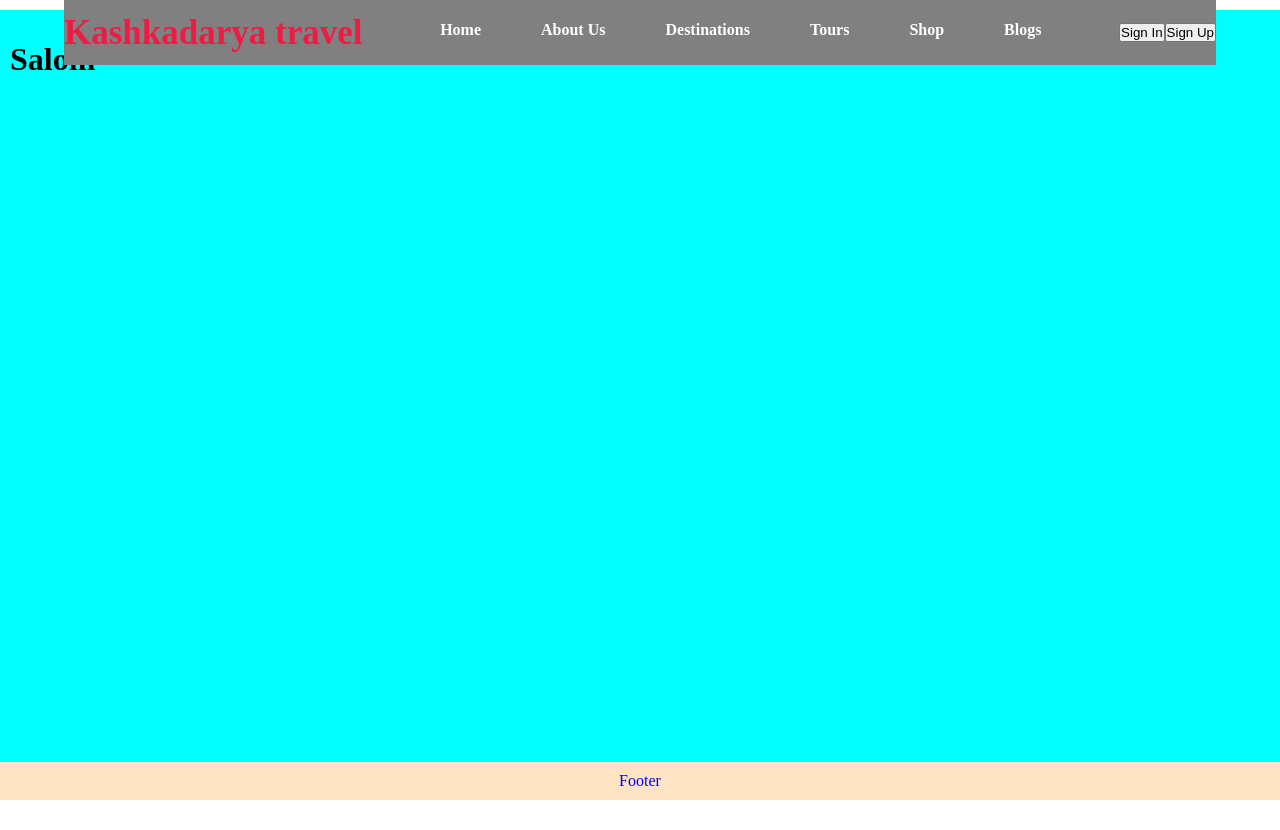
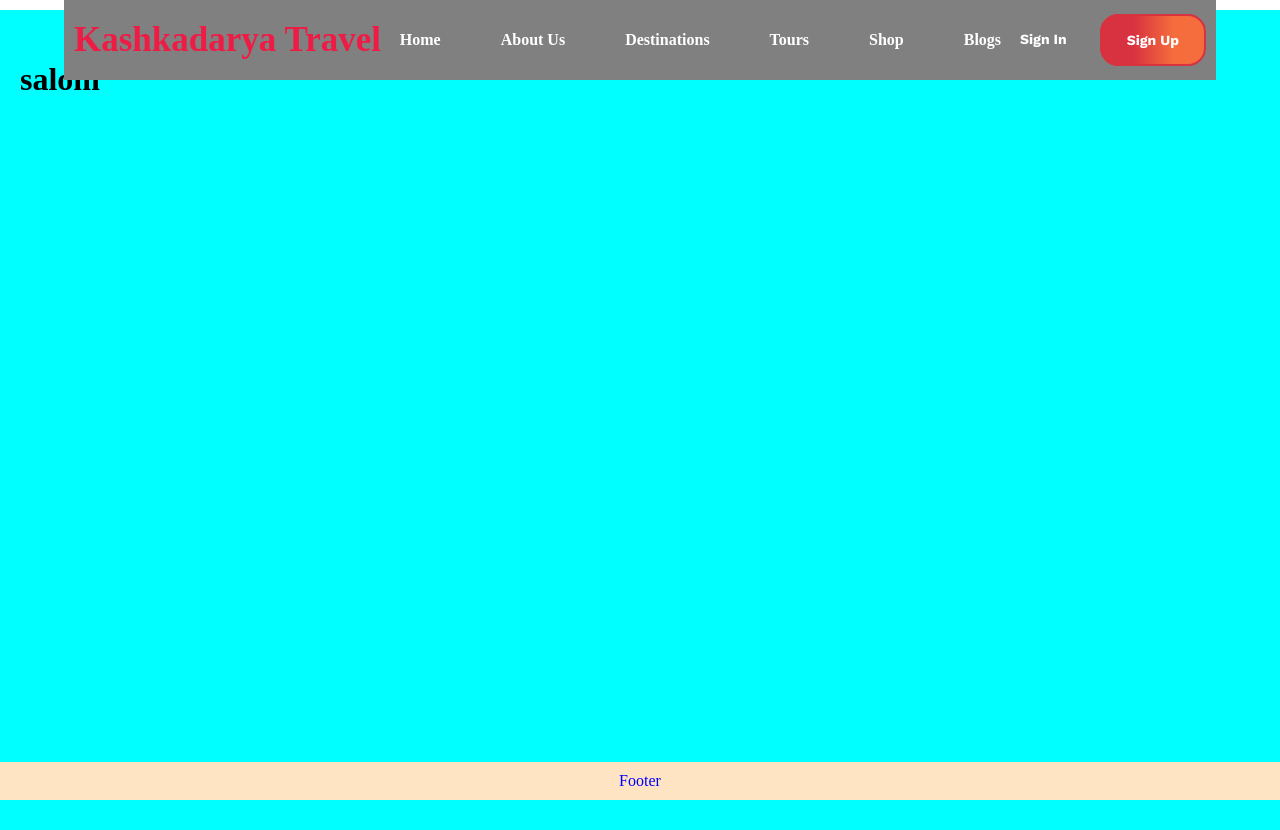
Before and after one commit to AdhamMeyliyev/my_museum, a React (Vite) app: page / in a window 1280 px wide. Before the commit the page ends 800 px from the top, so only its background shows below. Built offline with nearby package versions, Linux system fonts and the light colour scheme; a web font is replaced by a local one.

Commit message:
Header update

```diff
--- a/package.json
+++ b/package.json
@@ -11,7 +11,8 @@
   },
   "dependencies": {
     "react": "^19.1.1",
-    "react-dom": "^19.1.1"
+    "react-dom": "^19.1.1",
+    "react-router-dom": "^7.9.4"
   },
   "devDependencies": {
     "@eslint/js": "^9.35.0",
--- a/src/App.jsx
+++ b/src/App.jsx
@@ -1,15 +1,27 @@
-import Header from '../src/layouts/header/Header'
-import Footer from './layouts/footer/Footer'
-import "./App.scss"
+import { Route, BrowserRouter as Router, Routes } from 'react-router-dom'
+import './App.scss'
 import Layout from './layouts/layout/Layout'
 
+// Sahifalar
+// import Home from "./pages/Home";
+// import About from "./pages/About";
+// import Destinations from "./pages/Destinations";
+// import Tours from "./pages/Tours";
+// import Shop from "./pages/Shop";
+// import Blogs from "./pages/Blogs";
+// import SignIn from "./pages/SignIn";
+// import SignUp from "./pages/SignUp";
+
 const App = () => {
-	return <div>
-    <Layout>
-      <h1>Salom</h1>
-
-    </Layout>
-  </div>
+	return (
+		<Router>
+			<Layout>
+				<Routes>
+					<Route path='/' element={<Layout><h1>salom</h1></Layout>} />
+				</Routes>
+			</Layout>
+		</Router>
+	)
 }
 
 export default App
--- a/src/layouts/header/Header.jsx
+++ b/src/layouts/header/Header.jsx
@@ -1,3 +1,4 @@
+import { Link } from 'react-router-dom'
 import './HeaderStyle.scss'
 
 const Header = () => {
@@ -6,24 +7,44 @@ const Header = () => {
 		<div className='container'>
 			<header className='header'>
 				{/* Header Logo */}
-				<span className='header_logo'>Kashkadarya travel</span>
+
+				<Link className='header_logo' to='/'>
+					Kashkadarya Travel
+				</Link>
+
 				{/* Navbar start */}
 				<nav className='navbar'>
 					<ol className='nav_list'>
-						<li className='nav_item'>Home</li>
-						<li className='nav_item'>About Us</li>
-						<li className='nav_item'>Destinations</li>
-						<li className='nav_item'>Tours</li>
-						<li className='nav_item'>Shop</li>
-						<li className='nav_item'>Blogs</li>
+						<li className='nav_item'>
+							<Link className='nav_item_link' to='/'>Home</Link>
+						</li>
+						<li className='nav_item'>
+							<Link className='nav_item_link' to='/about'>About Us</Link>
+						</li>
+						<li className='nav_item'>
+							<Link className='nav_item_link' to='/destinations'>Destinations</Link>
+						</li>
+						<li className='nav_item'>
+							<Link className='nav_item_link' to='/tours'>Tours</Link>
+						</li>
+						<li className='nav_item'>
+							<Link className='nav_item_link' to='/shop'>Shop</Link>
+						</li>
+						<li className='nav_item'>
+							<Link className='nav_item_link' to='/blogs'>Blogs</Link>
+						</li>
 					</ol>
 				</nav>
 				{/* Navbar end */}
 
 				{/* Login buttons */}
 				<div className='login_btn'>
-					<button className='signIn_btn'>Sign In</button>
-					<button className='signUp_btn'>Sign Up</button>
+					<Link to='/signin' className='signIn_btn'>
+						Sign In
+					</Link>
+					<Link to='/signup' className='signUp_btn'>
+						Sign Up
+					</Link>
 				</div>
 			</header>
 		</div>
--- a/src/layouts/header/HeaderStyle.scss
+++ b/src/layouts/header/HeaderStyle.scss
@@ -14,6 +14,7 @@
 	align-items: center;
 	justify-content: space-between;
 	background-color: grey;
+	padding: 10px;
 
 	.header_logo {
 		color: $header-logo;
@@ -28,26 +29,92 @@
 			align-items: center;
 			gap: 50px;
 
-			.nav_item {
+			.nav_item_link {
 				font-size: $first-font + 2;
 				color: $full-white;
 				font-weight: 700;
-				border-bottom: 5px solid transparent;
 				padding: 5px;
+				position: relative; // muhim!
+				display: inline-block;
 				transition: all 0.4s ease-in;
+
+				// hoverdagi border animatsiyasi uchun
+				&::after {
+					content: '';
+					position: absolute;
+					left: 0;
+					bottom: 0;
+					width: 100%;
+					height: 3px;
+					background: #d8313f;
+					background: linear-gradient(
+						170deg,
+						rgba(216, 49, 63, 1) 30%,
+						rgba(245, 108, 61, 1) 70%
+					);
+					transform: scaleX(0);
+					transform-origin: center;
+					transition: transform 0.4s ease-in-out;
+					border-radius: 20px;
+				}
+
+				&:hover::after {
+					transform: scaleX(1);
+				}
 
 				&:hover {
 					font-weight: 900;
-					border-bottom: 5px solid red;
-					border-radius: 20px;
-					transition: all 0.4s ease-in-out;
 					cursor: pointer;
 				}
 
-				&:active{
-					opacity: .6	;
+				&:active {
+					opacity: 0.6;
 				}
 			}
 		}
 	}
+
+	.login_btn {
+		display: flex;
+		align-items: center;
+		gap: 33px;
+		font-family: 'Work Sans', sans-serif;
+		.signIn_btn {
+			font-size: $first-font;
+			display: block;
+			font-weight: bold;
+			color: $full-white;
+			border-bottom: 2px solid transparent;
+			transition: all 0.4s ease-in-out;
+			border-radius: 2px;
+
+			&:hover {
+				border-bottom: 2px solid $full-white;
+				transition: all 0.4s ease-in;
+				border-radius: 2px;
+			}
+		}
+
+		.signUp_btn {
+			padding: 16px 25px;
+			font-size: $first-font;
+			color: $full-white;
+			font-weight: bold;
+			background: #d8313f;
+			background: linear-gradient(
+				90deg,
+				rgba(216, 49, 63, 1) 30%,
+				rgba(245, 108, 61, 1) 70%
+			);
+			border-radius: 18px;
+			border: 2px solid #d8313f;
+			transition: all 0.4s ease-in-out;
+
+			&:hover {
+				box-shadow: rgba(0, 0, 0, 0.35) 0px 5px 15px;
+				transition: all 0.4s ease-in-out;
+				transform: translateY(-1px);
+			}
+		}
+	}
 }
```
Also changed, not shown: 1 other file (tests, documents, lock files or other folders).
